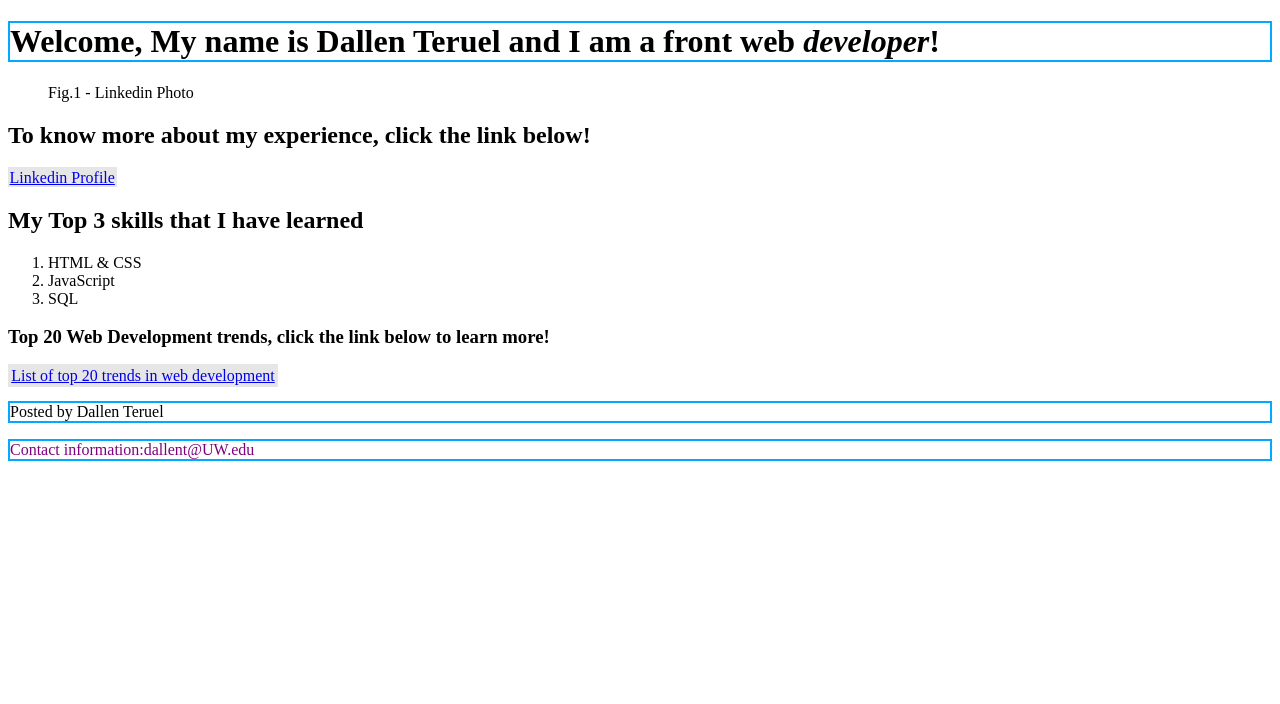
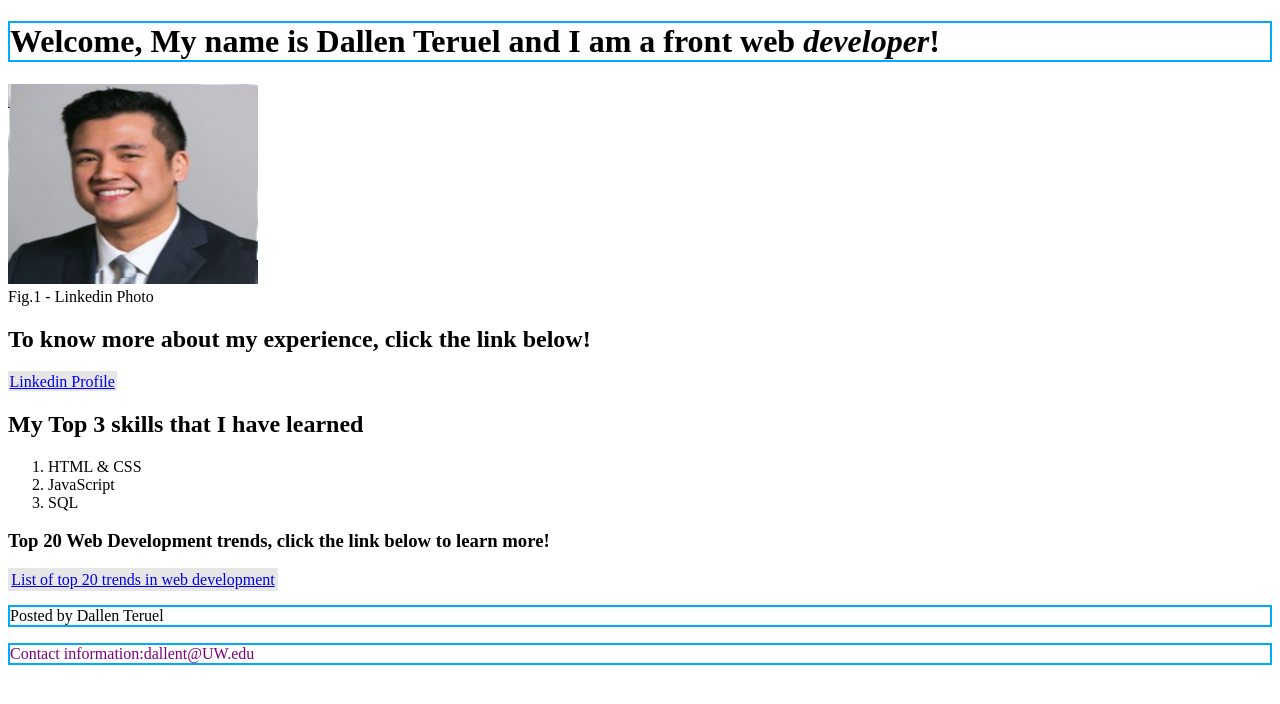
Before and after one commit to Dallenalexander/portfolio, a plain HTML site: page index.html in a window 1280 px wide. Drawn offline with Linux system fonts and the light colour scheme.

Commit message:
Update index.html

```diff
--- a/index.html
+++ b/index.html
@@ -11,10 +11,9 @@
    <h1>Welcome, My name is Dallen Teruel and I am a front web <em>developer</em>!</h1>
 </header>
 
-<figure
-  <img src="professional-picture.jpg/">
+  <img src="professional-picture.jpg" alt="My Professional Photo" height="200" width="250">
   <figcaption>Fig.1 - Linkedin Photo</figcaption>
-</figure>
+
 
 <section>
    <h2 class="professional-profile">To know more about my experience, click the link below!</h2>
```
